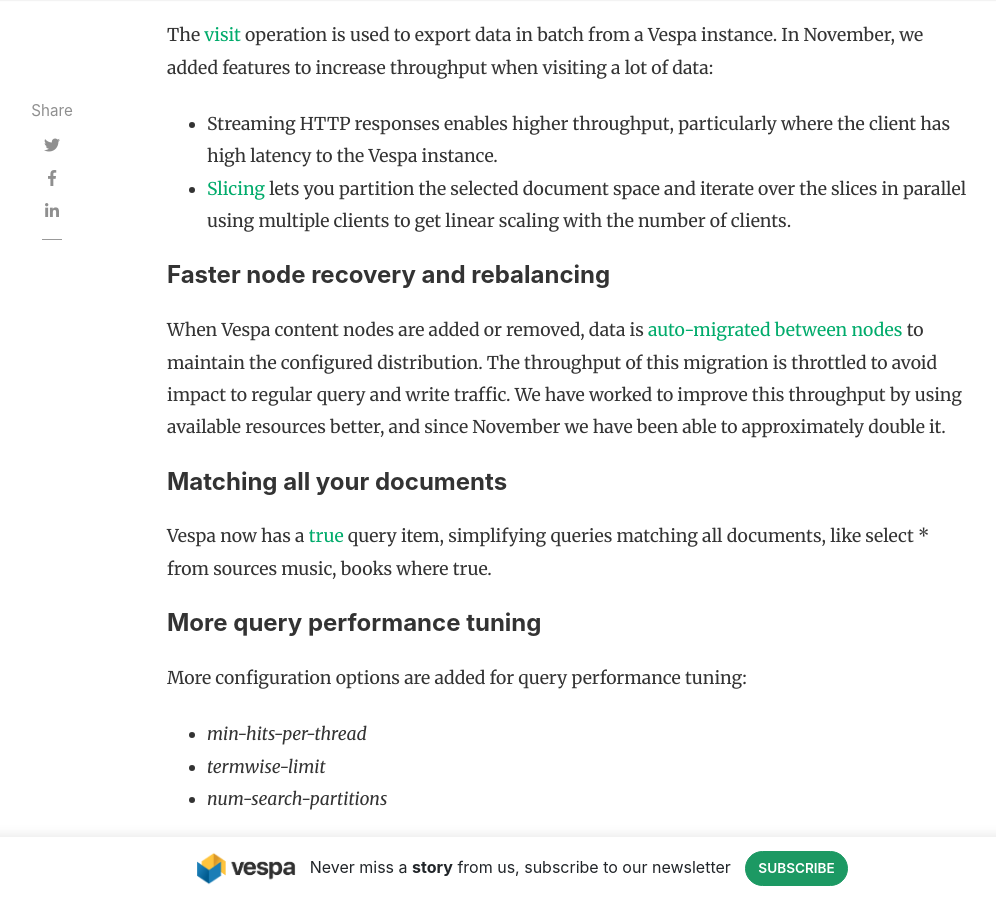
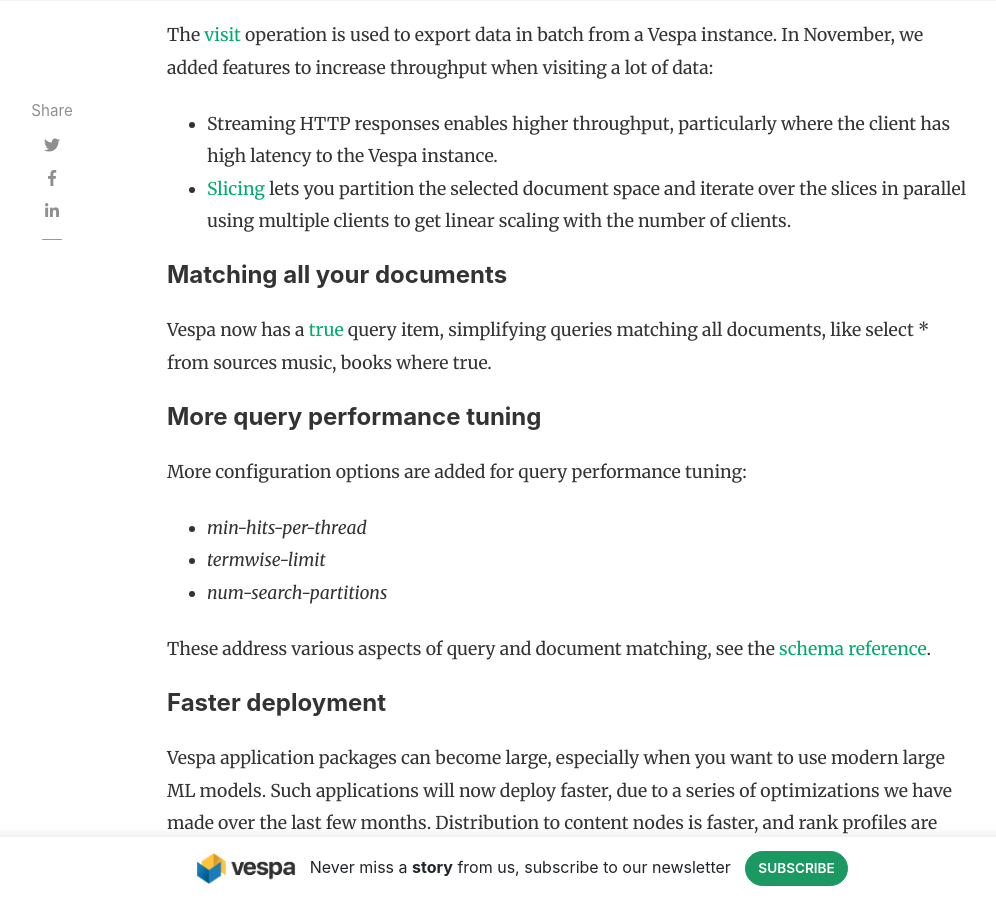
Before and after one commit to vespa-engine/blog, a Jekyll site: the page built from _posts/newsletter/2021-11-23-vespa-newsletter-november-2021.md, in a window 1280 px wide and 900 px high, scrolled down 921 px. Shown: the whole window, without its empty margins (118-1114 px from the left). Built offline with Jekyll 4.4.1, drawn with Linux system fonts in a browser that asks for light colours; nearby versions of some CDN libraries; comment, search, counter and statistics services are not loaded.

Commit message:
Remove - add to next months post instead

```diff
--- a/_posts/newsletter/2021-11-23-vespa-newsletter-november-2021.md
+++ b/_posts/newsletter/2021-11-23-vespa-newsletter-november-2021.md
@@ -11,7 +11,7 @@ index: false
 excerpt: >
     Advances in Vespa features and performance include improved schema inheritance,
     Intellij plugin for schemas, Hamming distance in ranking,
-    and performance gains in data dump, application deployment and node recovery.
+    and performance gains in data dump and application deployment.
 
 ---
 
@@ -42,15 +42,6 @@ In November, we added features to increase throughput when visiting a lot of dat
   particularly where the client has high latency to the Vespa instance.
 * [Slicing]({% post_url /2021-11-13-sliced-visiting %}) lets you partition the selected document space
   and iterate over the slices in parallel using multiple clients to get linear scaling with the number of clients.
-
-
-#### Faster node recovery and rebalancing
-When Vespa content nodes are added or removed,
-data is [auto-migrated between nodes](https://docs.vespa.ai/en/elastic-vespa.html)
-to maintain the configured distribution.
-The throughput of this migration is throttled to avoid impact to regular query and write traffic.
-We have worked to improve this throughput by using available resources better,
-and since November we have been able to approximately double it.
 
 
 #### Matching all your documents
```
